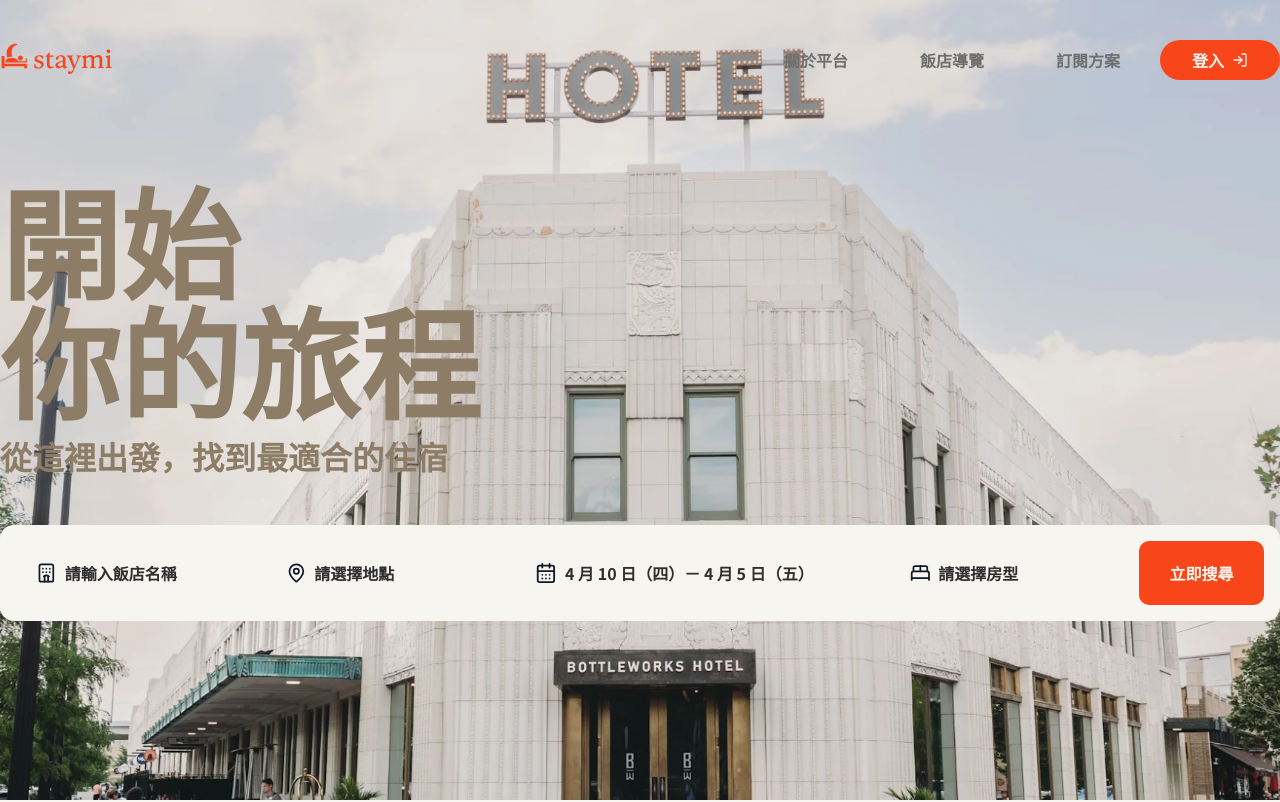
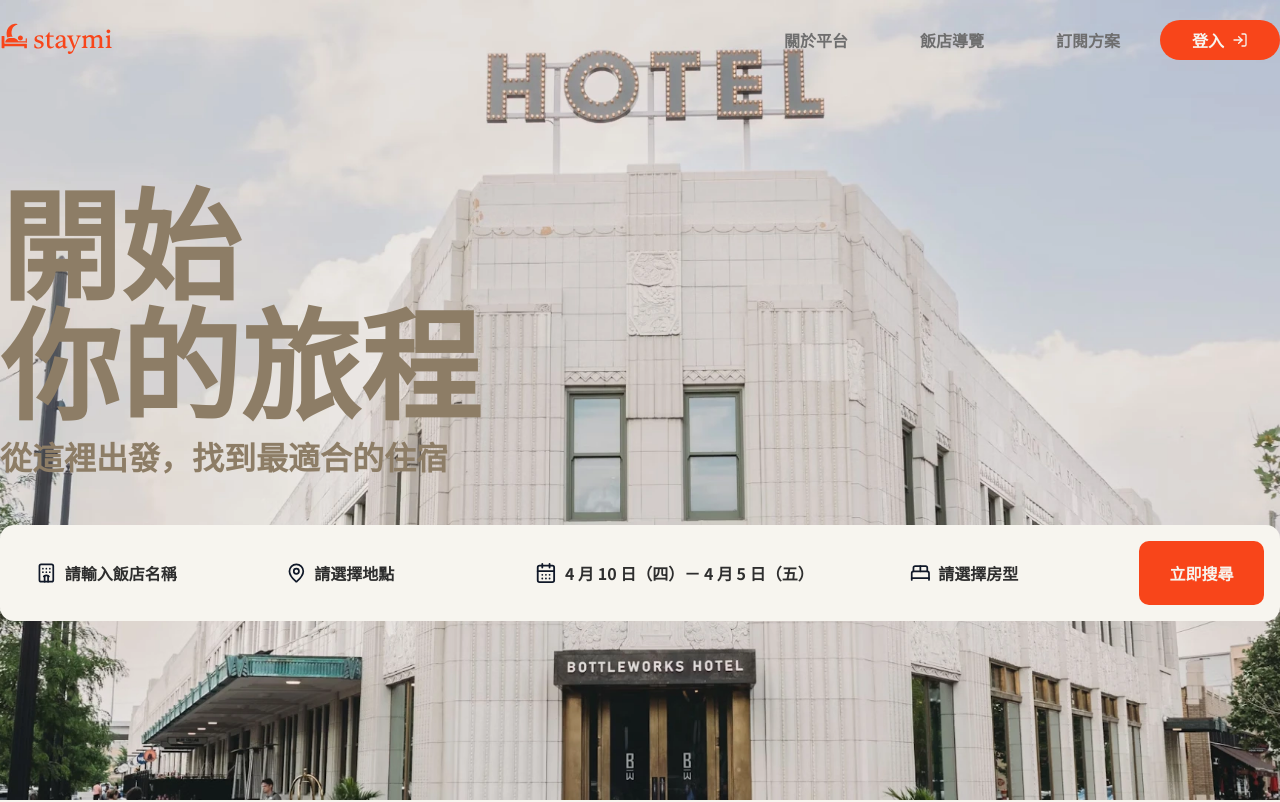
Before and after one commit to MisTPEBUS/stay-mi-next-app, a Next.js app: page / in a window 1280 px wide. Shown: the top 802 px of the page. Built offline with nearby package versions, Linux system fonts and the light colour scheme.

Commit message:
refactor: 💡 調整 header 高度

```diff
--- a/src/app/(home)/sections/Hero/index.tsx
+++ b/src/app/(home)/sections/Hero/index.tsx
@@ -5,7 +5,7 @@ import HeroSearchBar from "./_components";
 
 const Hero = () => {
   return (
-    <section className="-mt-14 flex h-screen items-center bg-[url('/kv.webp')] bg-cover md:-mt-30 md:bg-top">
+    <section className="-mt-14 flex h-screen items-center bg-[url('/kv.webp')] bg-cover md:-mt-20 md:bg-top">
       <div className="container mx-auto overflow-hidden px-6 md:px-0">
         <div className="text-secondary-300 mb-12">
           <p className="mb-2 text-5xl font-bold md:mb-4 md:text-[120px]">
--- a/src/components/layout/Header/index.tsx
+++ b/src/components/layout/Header/index.tsx
@@ -53,7 +53,7 @@ const Header = () => {
   return (
     <header
       style={{ backgroundColor }}
-      className={twMerge("sticky top-0 z-30 h-14 transition-colors duration-300 md:h-30", hasShadow && "shadow-sm")}
+      className={twMerge("sticky top-0 z-30 h-14 transition-colors duration-300 md:h-20", hasShadow && "shadow-sm")}
     >
       <div className="container m-auto flex h-full items-center gap-2 md:justify-between">
         <div className="flex w-full items-center md:justify-between">
```
